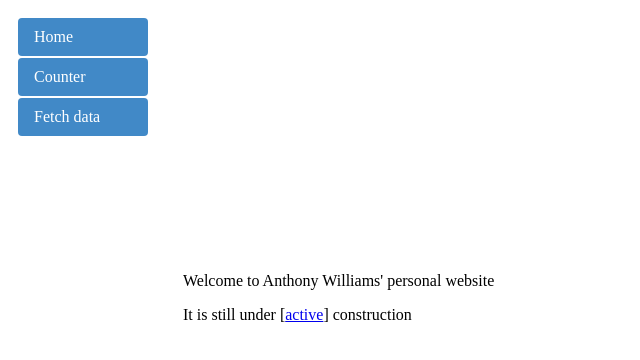
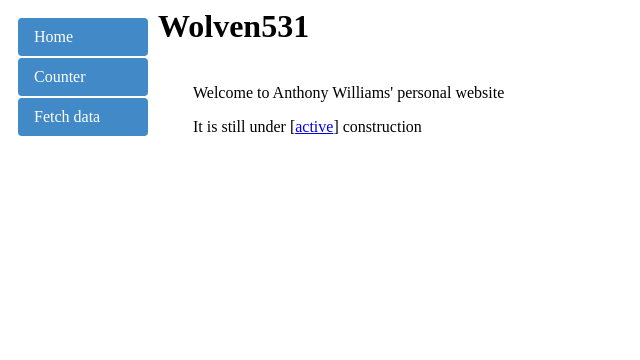
Before and after one commit to Wolven531/wolven531-website, a React (Create React App) app in the folder wolven531-website/ClientApp/: page / in a window 1280 px wide. Shown: the top 360 px of the page, without its empty margins (0-640 px from the left). Built offline with nearby package versions, Linux system fonts and the light colour scheme.

Commit message:
Add site header, adjust basic style in Layout

```diff
--- a/wolven531-website/ClientApp/src/components/Layout/Layout.js
+++ b/wolven531-website/ClientApp/src/components/Layout/Layout.js
@@ -7,11 +7,14 @@ import './layout.css'
 export class Layout extends Component {
 	render() {
 		return (
-			<div className="layout">
+			<div id="layout">
+				<div id="header" style={{ gridArea: 'header' }}>
+					<h1>Wolven531</h1>
+				</div>
 				<div style={{ gridArea: 'sidebar' }}>
 					<NavMenu />
 				</div>
-				<div style={{ gridArea: 'main' }}>
+				<div id="mainContent" style={{ gridArea: 'main' }}>
 					{this.props.children}
 				</div>
 			</div>
--- a/wolven531-website/ClientApp/src/components/Layout/layout.css
+++ b/wolven531-website/ClientApp/src/components/Layout/layout.css
@@ -1,11 +1,22 @@
-.layout {
+#layout {
 	display: grid;
 	grid-template-areas:
 		'sidebar header header header'
 		'sidebar . main .'
 		'sidebar footer footer footer';
 	grid-template-columns: 150px 25px 1fr 25px;
-	grid-template-rows: auto;
+	grid-template-rows: 50px 1fr 25px;
 	height: 100vh;
 	width: 100vw;
 }
+
+#header h1 {
+	margin: 0 auto;
+}
+
+#mainContent {
+	background-color: rgba(255, 255, 255, .75);
+	border-radius: 4px;
+	min-width: 800px;
+	padding: 10px;
+}
```
